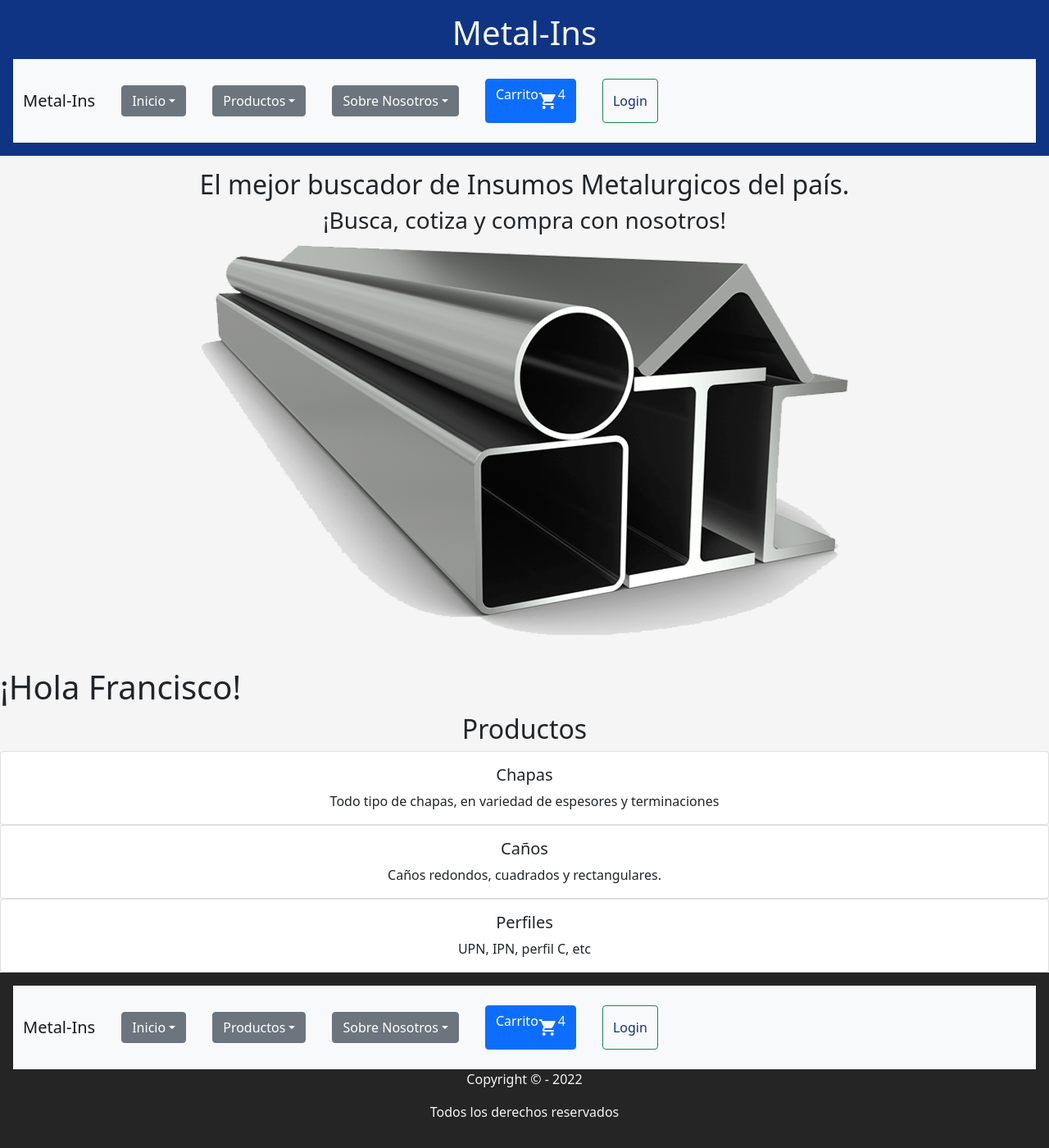
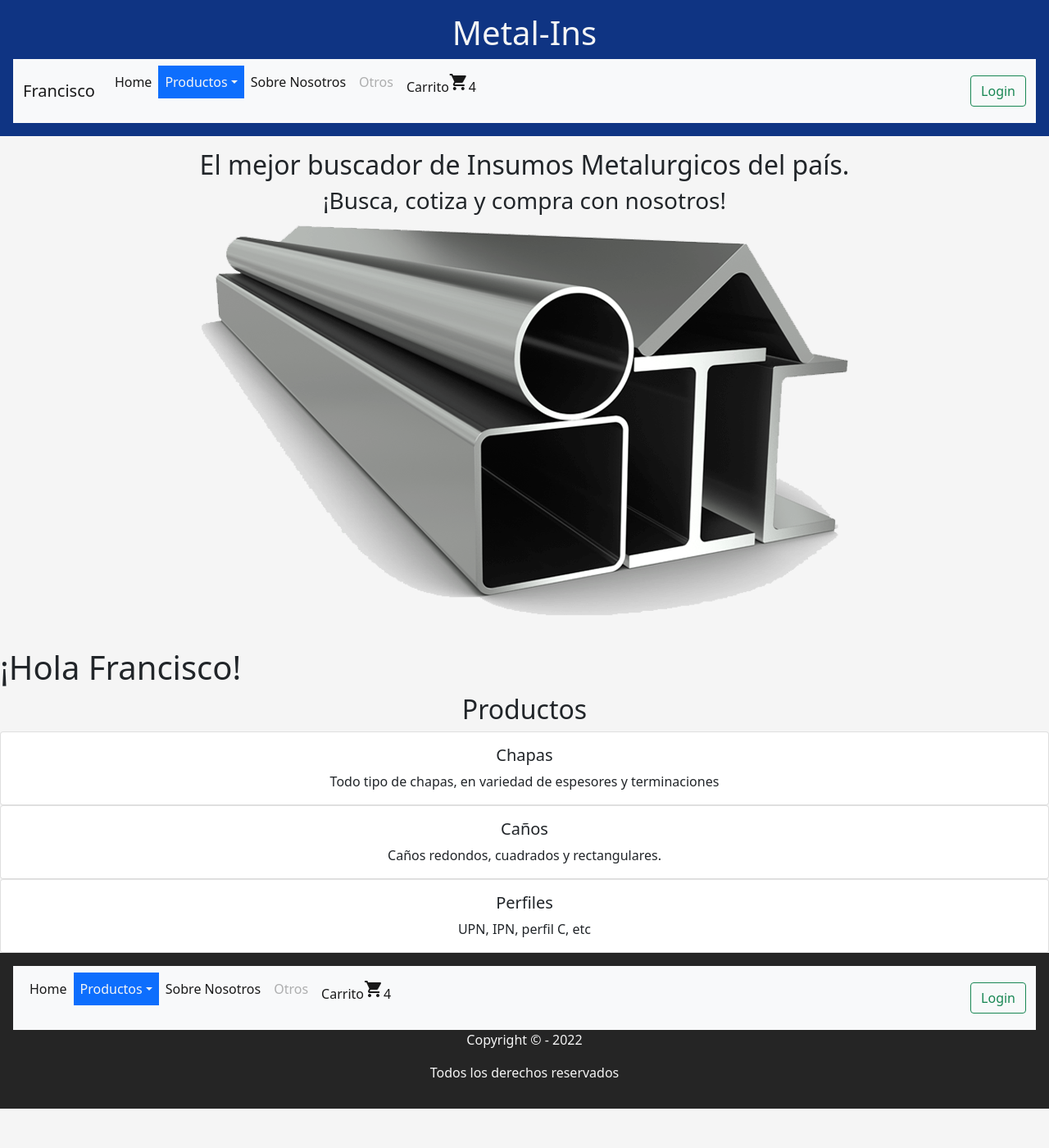
Before and after one commit to FranUgarte94/metalins-ugartefrancisco, a React (Create React App) app: page / in a window 1280 px wide. Shown: the whole page at 82% size. After the commit the page ends 1352 px from the top, so only its background shows below. Built offline with nearby package versions, Linux system fonts and the light colour scheme.

Commit message:
actualizacion

```diff
--- a/public/index.html
+++ b/public/index.html
@@ -9,6 +9,9 @@
       name="description"
       content="Web site created using create-react-app"
     />
+
+    <link href="https://cdn.jsdelivr.net/npm/bootstrap@5.1.3/dist/css/bootstrap.min.css" rel="stylesheet" integrity="sha384-1BmE4kWBq78iYhFldvKuhfTAU6auU8tT94WrHftjDbrCEXSU1oBoqyl2QvZ6jIW3" crossorigin="anonymous">
+
     <link rel="apple-touch-icon" href="%PUBLIC_URL%/logo192.png" />
 
     <link href="https://fonts.googleapis.com/icon?family=Material+Icons"
--- a/src/components/CartWidget.js
+++ b/src/components/CartWidget.js
@@ -2,9 +2,7 @@
 const CartWidget = () => {
     return (
       <>
-      <p>Carrito</p>
-      <span className="material-icons carrito">shopping_cart</span>
-      <p className="carrito">4</p>
+      <p>Carrito<span className="material-icons carrito">shopping_cart</span>4</p>
 
       </>
     )
--- a/src/components/Footer.js
+++ b/src/components/Footer.js
@@ -1,10 +1,22 @@
 import NavBar from "./NavBar"
 
 const Footer = () => {
+
+    const edad = 30
+    const saludo = () => {}
+    const links = ["link1","link2","link3","contactame","faq","tienda"]
+    const footer = true
+
     return (
         <>
             <footer className="footer">
-            <NavBar/>
+            <NavBar
+            nombre="Pedro"
+            apellido="Gomez"
+            edad={edad}
+            onAdd={saludo}
+            link={links}
+            footer/>
                 <p>Copyright &copy; - 2022</p>
                 <p>Todos los derechos reservados</p>
 
--- a/src/components/Header.js
+++ b/src/components/Header.js
@@ -3,11 +3,14 @@ import NavBar from "./NavBar"
 
 
 const Header = () => {
+
+    const edad = 30
+
     return (
         <>
             <header className="header">
                 <h1 className="header__titulo">Metal-Ins</h1>
-                <NavBar/>
+                <NavBar nombre="Francisco" apellido="Ugarte" edad={edad} footer={false}/>
             </header>
         </>
     )
--- a/src/components/ItemListContainer.js
+++ b/src/components/ItemListContainer.js
@@ -6,29 +6,29 @@ const ItemListContainer = () => {
       <h1>¡Hola Francisco!</h1>
       <h2 className="main">Productos</h2>
 
-  <div class="card main">
+  <div className="card main">
 
-        <div class="card-body">
-          <h5 class="card-title">Chapas</h5>
-          <p class="card-text">Todo tipo de chapas, en variedad de espesores y terminaciones</p>
+        <div className="card-body">
+          <h5 className="card-title">Chapas</h5>
+          <p className="card-text">Todo tipo de chapas, en variedad de espesores y terminaciones</p>
 
       </div>
   </div>
 
-  <div class="card main">
+  <div className="card main">
 
-      <div class="card-body">
-        <h5 class="card-title">Caños</h5>
-        <p class="card-text">Caños redondos, cuadrados y rectangulares.</p>
+      <div className="card-body">
+        <h5 className="card-title">Caños</h5>
+        <p className="card-text">Caños redondos, cuadrados y rectangulares.</p>
 
   </div>
   </div>
 
-  <div class="card main">
+  <div className="card main">
 
-      <div class="card-body">
-        <h5 class="card-title">Perfiles</h5>
-        <p class="card-text">UPN, IPN, perfil C, etc</p>
+      <div className="card-body">
+        <h5 className="card-title">Perfiles</h5>
+        <p className="card-text">UPN, IPN, perfil C, etc</p>
 
   </div>
   </div>
--- a/src/components/NavBar.js
+++ b/src/components/NavBar.js
@@ -1,67 +1,120 @@
 import CartWidget from './CartWidget';
 
-const NavBar = () => {
-  return (
-<nav className="navbar navbar-expand-lg navbar-light bg-light">
+const NavBar = (props) => {
+
+  console.log(props.nombre);
+  console.log(props.footer);
+
+  if(props.footer){
+    return (
+
+      <nav className="navbar navbar-expand-lg navbar-light bg-light">
+  <div className="container-fluid">
+    <button className="navbar-toggler" type="button" data-bs-toggle="collapse" data-bs-target="#navbarSupportedContent" aria-controls="navbarSupportedContent" aria-expanded="false" aria-label="Toggle navigation">
+      <span className="navbar-toggler-icon"></span>
+    </button>
+    <div className="collapse navbar-collapse" id="navbarSupportedContent">
+      <ul className="navbar-nav me-auto mb-2 mb-lg-0">
+        <li className="nav-item">
+          <a className="nav-link active" aria-current="page" href="#">Home</a>
+        </li>
+        <li className="nav-item dropdown">
+
+          <a className="nav-link dropdown-toggle btn-primary letraBlanca" href="#" id="navbarDropdown" role="button" data-bs-toggle="dropdown" aria-expanded="false">
+            Productos
+          </a>
+
+          <ul className="dropdown-menu" aria-labelledby="navbarDropdown">
+            <li><a className="dropdown-item" href="#">Chapas</a></li>
+            <li><a className="dropdown-item" href="#">Caños</a></li>
+            <li><a className="dropdown-item" href="#">Perfiles</a></li>
+          </ul>
+
+        </li>
+
+        <li className="nav-item">
+          <a className="nav-link active" aria-current="page" href="#">Sobre Nosotros</a>
+        </li>
+
+        <li className="nav-item">
+          <a className="nav-link disabled">Otros</a>
+        </li>
+
+        <li className="nav-item">
+          <a className="nav-link active" aria-current="page" href="#">
+            <CartWidget/>
+          </a>
+        </li>
 
 
 
+      </ul>
+    </div>
+
+    <div className='d-flex'>
+
+      <button className="btn btn-outline-success" type="submit">Login</button>
+    </div>
+  </div>
+</nav>
+    )
+  }else{
+
+  return (
+
+    <nav className="navbar navbar-expand-lg navbar-light bg-light">
   <div className="container-fluid">
-    <a className="navbar-brand" href="#">Metal-Ins</a>
+  <a className="navbar-brand" href="#">{props.nombre}</a>
+    <button className="navbar-toggler" type="button" data-bs-toggle="collapse" data-bs-target="#navbarSupportedContent" aria-controls="navbarSupportedContent" aria-expanded="false" aria-label="Toggle navigation">
+      <span className="navbar-toggler-icon"></span>
+    </button>
+    <div className="collapse navbar-collapse" id="navbarSupportedContent">
+      <ul className="navbar-nav me-auto mb-2 mb-lg-0">
+        <li className="nav-item">
+          <a className="nav-link active" aria-current="page" href="#">Home</a>
+        </li>
+        <li className="nav-item dropdown">
 
-    <div className="dropdown">
-  <button className="btn btn-secondary dropdown-toggle botones" type="button" id="dropdownMenuButton1" data-bs-toggle="dropdown" aria-expanded="false">
-    Inicio
-  </button>
-  <ul className="dropdown-menu" aria-labelledby="dropdownMenuButton1">
-    <li><a className="dropdown-item" href="#">Loguearte</a></li>
-  </ul>
-</div>
+          <a className="nav-link dropdown-toggle btn-primary letraBlanca" href="#" id="navbarDropdown" role="button" data-bs-toggle="dropdown" aria-expanded="false">
+            Productos
+          </a>
 
-<div className="dropdown">
-  <button className="btn btn-secondary dropdown-toggle botones" type="button" id="dropdownMenuButton1" data-bs-toggle="dropdown" aria-expanded="false">
-    Productos
-  </button>
-  <ul className="dropdown-menu" aria-labelledby="dropdownMenuButton1">
-    <li><a className="dropdown-item" href="#">Chapas</a></li>
-    <li><a className="dropdown-item" href="#">Caños</a></li>
-    <li><a className="dropdown-item" href="#">Perfiles</a></li>
-  </ul>
-</div>
+          <ul className="dropdown-menu" aria-labelledby="navbarDropdown">
+            <li><a className="dropdown-item" href="#">Chapas</a></li>
+            <li><a className="dropdown-item" href="#">Caños</a></li>
+            <li><a className="dropdown-item" href="#">Perfiles</a></li>
+          </ul>
 
-<div className="dropdown">
-  <button className="btn btn-secondary dropdown-toggle botones" type="button" id="dropdownMenuButton1" data-bs-toggle="dropdown" aria-expanded="false">
-    Sobre Nosotros
-  </button>
-  <ul className="dropdown-menu" aria-labelledby="dropdownMenuButton1">
-    <li><a class="dropdown-item" href="#">Empresa</a></li>
-    <li><a class="dropdown-item" href="#">Historia</a></li>
-    <li><a class="dropdown-item" href="#">Contacto</a></li>
-  </ul>
-</div>
-
-    <div className="collapse navbar-collapse" id="navbarSupportedContent">
-
-      <form className="d-flex">
-
-
-      <button type="button" className="btn btn-primary botones">
-        <li class="nav-item d-flex align-items-center">
-          <CartWidget/>
         </li>
 
-      </button>
+        <li className="nav-item">
+          <a className="nav-link active" aria-current="page" href="#">Sobre Nosotros</a>
+        </li>
+
+        <li className="nav-item">
+          <a className="nav-link disabled">Otros</a>
+        </li>
+
+        <li className="nav-item">
+          <a className="nav-link active" aria-current="page" href="#">
+            <CartWidget/>
+          </a>
+        </li>
 
 
 
+      </ul>
+    </div>
 
+    <div className='d-flex'>
 
-        <button className="btn btn-outline-success botonLogin botones" type="submit">Login</button>
-      </form>
+      <button className="btn btn-outline-success" type="submit">Login</button>
     </div>
   </div>
 </nav>
+
   )
+}
 }
 
 export default NavBar
--- a/src/estilos.scss
+++ b/src/estilos.scss
@@ -4,6 +4,8 @@
   margin: 0;
   padding: 0;
 }
+
+@import "~bootstrap/scss/bootstrap";
 
 html , body , #root {
     height: 100vh;
@@ -56,15 +58,11 @@ body {
     color: whitesmoke
 }
 
-.carrito {
-    color: whitesmoke
-}
 
 .botonLogin {
     color: rgb(15, 52, 131);
 }
 
-.botones {
-    margin: 1rem;
-
+.letraBlanca {
+    color: whitesmoke !important ;
 }
```
